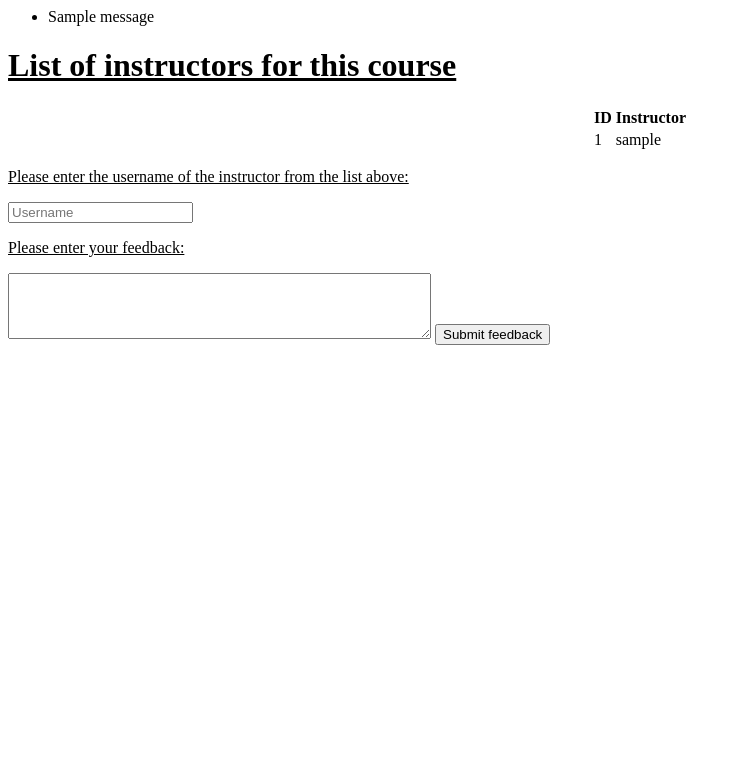
After one commit to harjot-saroya/flask-login, a Flask app: template Desktop/A3/templates/instructor_select.html in a window 1280 px wide. The commit adds this page. Shown: the top 783 px of the page, without its empty margins (0-741 px from the left). Run offline with Flask 2, Linux system fonts and the light colour scheme; the template is opened without the code that fills it: most values are stand-ins (such as "Sample title", 1, 10 or a date in 2020); one stand-in notice (Sample message) is shown.

Commit message:
instruct added

```diff
--- a/Desktop/A3/app.py
+++ b/Desktop/A3/app.py
@@ -108,7 +108,6 @@ def marks():
     items = []
     query = query_db('select * from marks where username = ?',[user], one = True)
     items.append(query)
-    print(query)
     db.close()
     return render_template('marks.html',query = items)
 
@@ -119,13 +118,42 @@ def remark():
     db.row_factory = make_dicts
     cur = db.cursor()
     stuid = query_db('select id from user where username = ?',[session['username']],one = True)
-    print(stuid)
     cur.execute('insert into remark (id,username,reason,evaluation) values (?,?,?,?)',[stuid['id'],session['username'],feedback['reason'],feedback['evaluation']])
     db.commit()
     cur.close()
     flash('Remark request submitted!')
     return redirect(url_for('marks'))
 
+@app.route('/feedback', methods = ['GET','POST'])
+def feedback():
+    if (session['type'] == 'student'):
+        db = get_db()
+        db.row_factory = make_dicts
+        items = []
+        query = query_db('select id,username from user where user_type = ?',['instructor'])
+        items = query
+        return render_template('instructor_select.html',items = items)
+    return redirect(url_for('homepage'))
+@app.route('/create-feedback', methods = ['GET','POST'])
+def create():
+        db = get_db()
+        db.row_factory = make_dicts
+        query = query_db('select username from user where user_type = ?', ['instructor'])
+        cur = db.cursor()
+        feedback = request.form
+        for item in query:
+            if (feedback['user'] == item['username']):
+                print(feedback)
+                cur.execute('insert into feedback (username,comment) values (?,?)',[feedback['user'],feedback['comment']])
+                db.commit()
+                cur.close()
+                flash('Feedback sucessfully created!')
+                return redirect(url_for('feedback'))
+
+        flash('This instructor does not exist!')
+        return redirect(url_for('feedback'))
+
+
 # run the app when app.py is run
 if __name__ == '__main__':
     app.run(debug=True)
--- /dev/null
+++ b/Desktop/A3/templates/instructor_select.html
@@ -0,0 +1,50 @@
+{% with messages = get_flashed_messages() %}
+    	{% if messages %}
+      		<ul>
+       		{% for message in messages %}
+       			<li>{{ message }}</li>
+       		{% endfor %}
+      		</ul>
+    	{% endif %}
+   		{% endwith %}
+
+
+<!DOCTYPE html>
+<html>
+<head>
+	<title></title>
+	<link rel= "stylesheet" type= "text/css" href= "{{ url_for('static',filename='styles/style.css') }}">
+</head>
+<body>
+	<h1><u>List of instructors for this course</u></h1>
+	<div class = items>
+		<div class = table>
+			<table align="center">
+				<tr>
+				<th>ID</th>
+				<th>Instructor</th>
+				</tr>
+			{% for item in items %}
+				<tr>
+					<td>{{item['id']}}</td>
+					<td>{{item['username']}}</td>
+				</tr>
+			{% endfor %}
+
+			</table>
+		</div>
+		<div class = 'form'>
+			<form action = '/create-feedback' method="POST" id = usrform>
+			<p> <u>Please enter the username of the instructor from the list above:</u></p>
+			<input type='text' name = 'user' placeholder="Username">
+			<p><u>Please enter your feedback:</u></p>
+			<textarea rows="4" cols="50" name="comment" placeholder="Enter feedback">
+			</textarea>
+			<input type="submit" value="Submit feedback">
+		</form>
+
+		</div>
+	</div>
+
+</body>
+</html>
```
Also changed, not shown: Desktop/A3/templates/feedback.html (+21 -5 lines), Desktop/A3/templates/index.html (line endings or trailing spaces), 4 other files.
